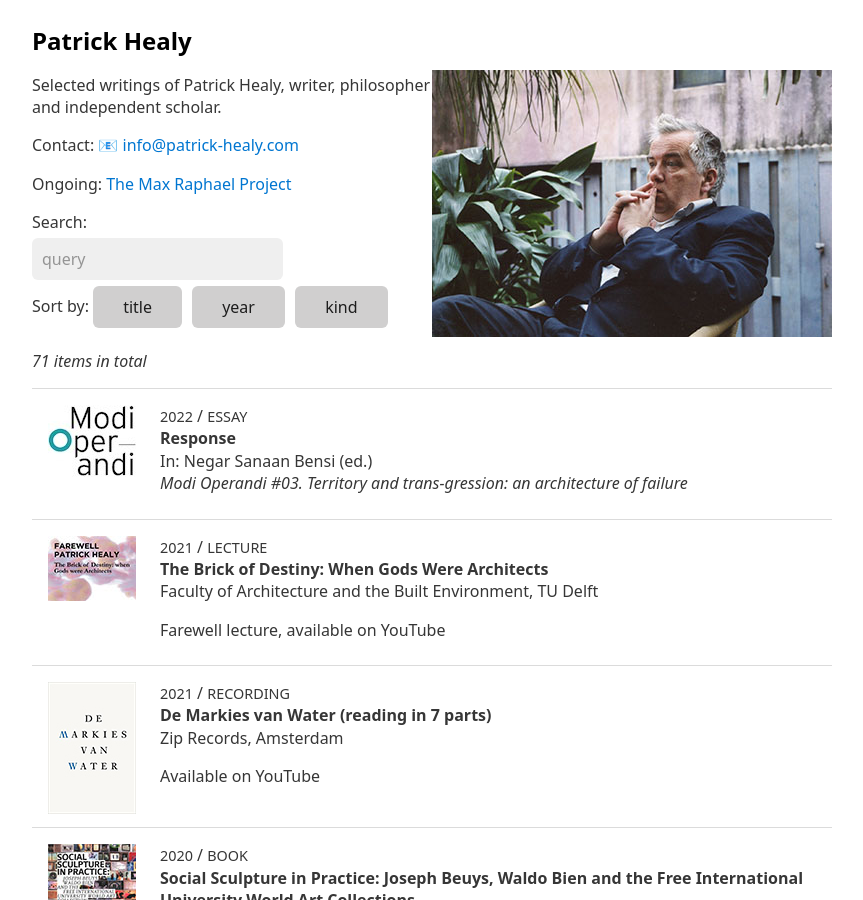
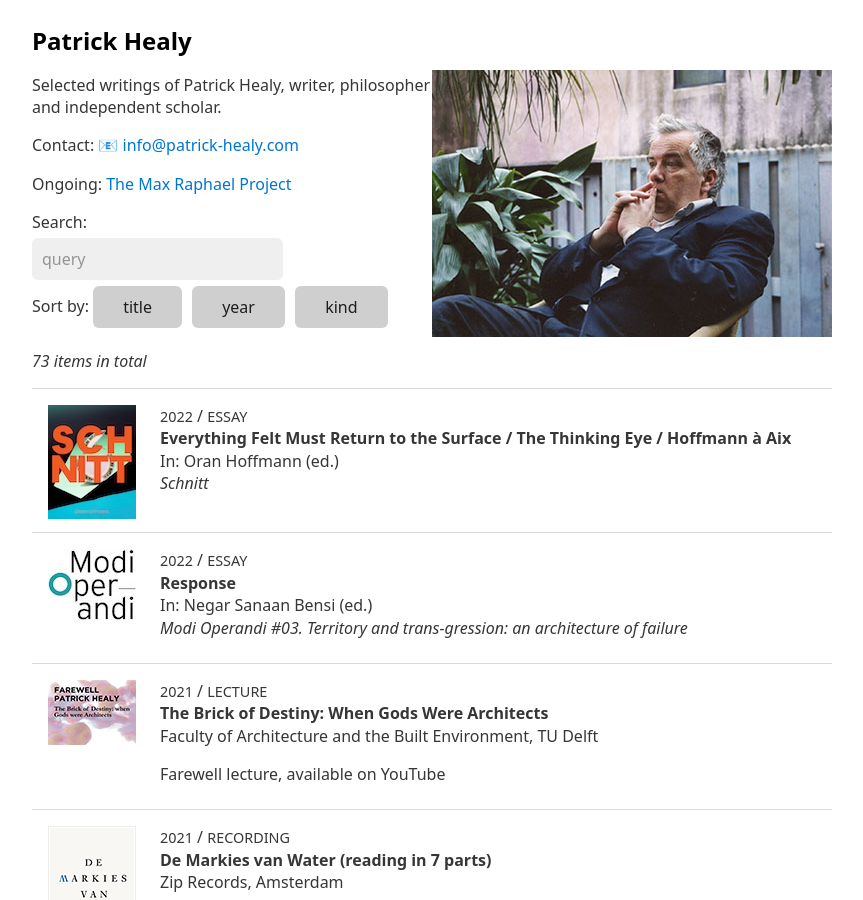
Before and after one commit to sammeltassen/patrick-healy, a Jekyll site: the page built from index.md, in a window 1280 px wide and 900 px high. Shown: the whole window, without its empty margins (208-1071 px from the left). Built offline with Jekyll 4.4.1, drawn with Linux system fonts in a browser that asks for light colours; some of the changed text lies outside the part shown.

Commit message:
added two pubs

```diff
--- a/_data/items.yml
+++ b/_data/items.yml
@@ -1,3 +1,15 @@
+- title: Everything Felt Must Return to the Surface / The Thinking Eye / Hoffmann à Aix
+  id: schnitt
+  kind: [essay]
+  year: 2022
+  editors: [Oran Hoffmann]
+  booktitle: Schnitt
+  added: 2022-05-29
+  files:
+    - filename: "Hoffmann,_Oran_-_Schnitt.pdf"
+      kind: "Full book"
+      pages: 122
+      language: [en]
 - title: Response
   id: modi-operandi
   kind: [essay]
@@ -842,6 +854,22 @@
       kind: "Full article"
       pages: 22
       language: [en]
+- title: "An Alphabet of Space. The Dutch Pavilion, Hanover"
+  extra: On the work of Johannes Schwartz
+  booktitle: "High Rise / Down Fall"
+  editors: [Johannes Schwartz]
+  id: alphabet-of-space
+  kind: [essay]
+  year: 2005
+  added: 2022-05-29
+  files:
+    - filename: "Healy,_Patrick_-_An_Alphabet_of_Space.pdf"
+      kind: "Full article"
+      pages: 3
+      language: [en]
+  links:
+    - url: "https://johannesschwartz.com/high-rise/"
+      title: Johannes Schwartz – High Series
 - title: "Hilarius Hofstede and Natural Born History"
   id: naturalbornhistory
   kind: [essay]
```
Also changed, not shown: assets/img/thumbs/alphabet-of-space.jpg (added), assets/img/thumbs/schnitt.jpg (added).
